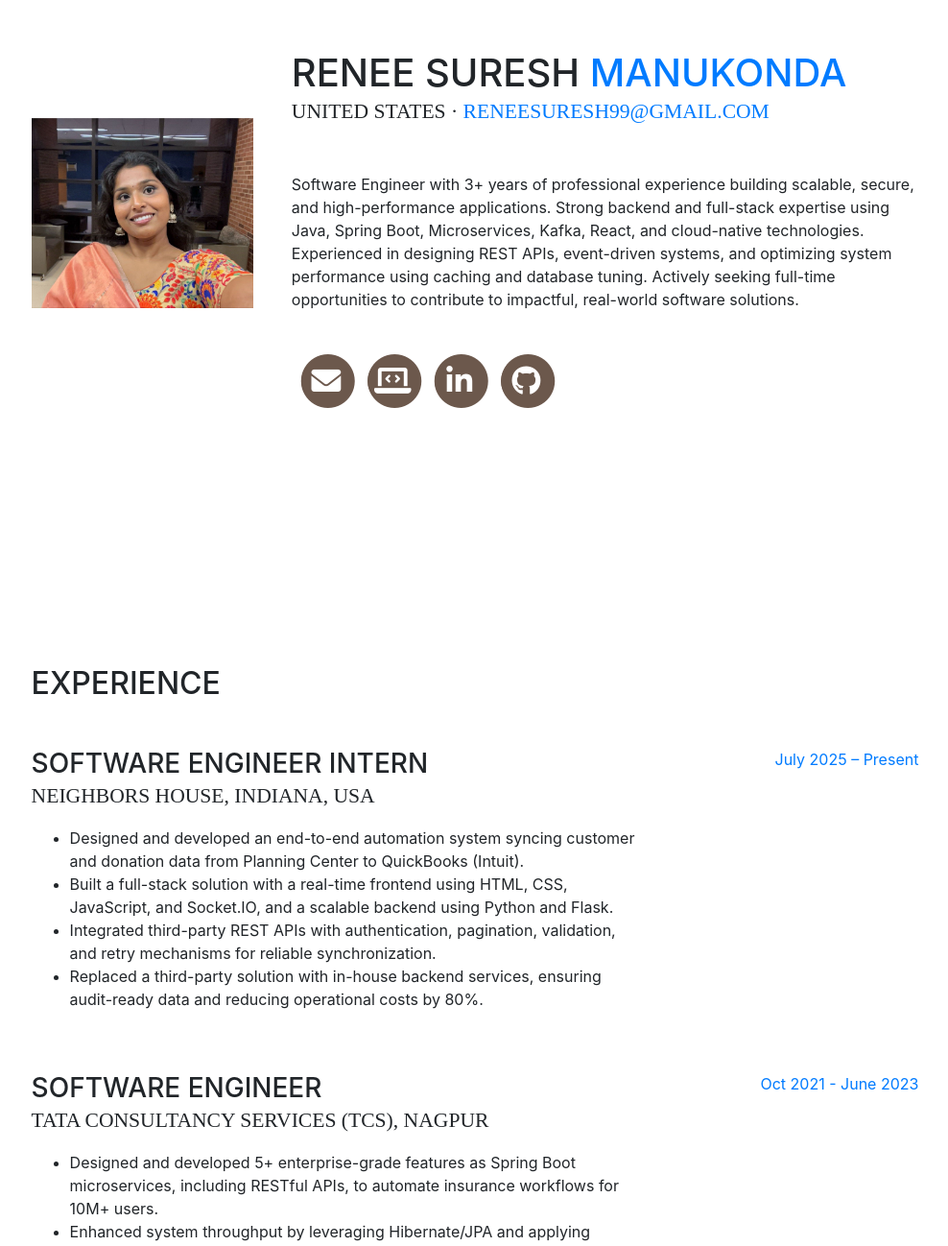
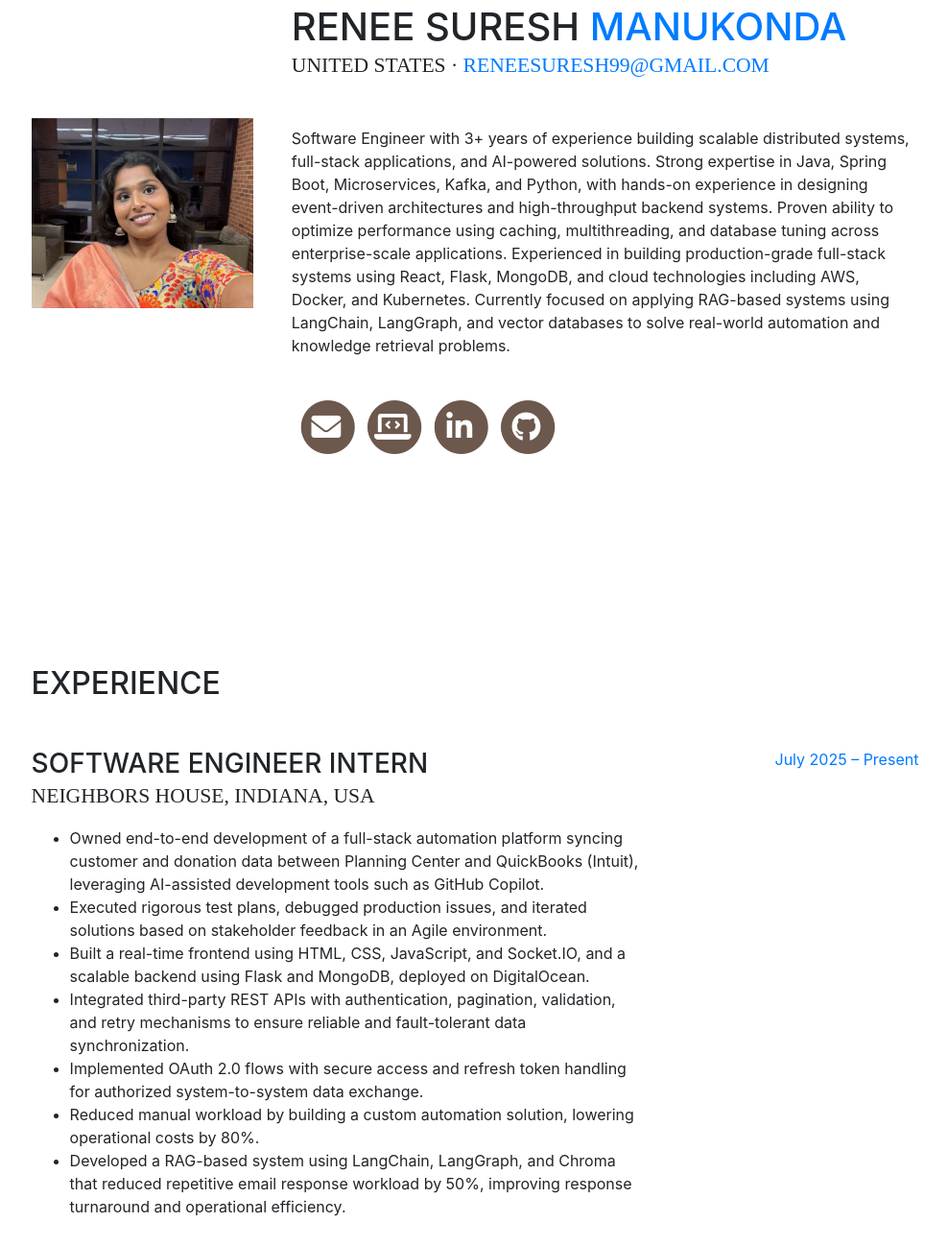
Before and after one commit to manur02/manur02.github.io, a website with bundled scripts: page index.html in a window 1280 px wide. Shown: the part 155-1453 px from the top of the page at 96% size, without its empty margins (145-1133 px from the left). Built offline with nearby package versions, Linux system fonts and the light colour scheme; a web font is replaced by a local one.

Commit message:
Update index.html

```diff
--- a/index.html
+++ b/index.html
@@ -70,10 +70,11 @@
               <a href="mailto:reneesuresh99@gmail.com">reneesuresh99@gmail.com</a>
           </div>
       <p class="mb-5">
-          Software Engineer with 3+ years of professional experience building scalable, secure, and high-performance applications.
-          Strong backend and full-stack expertise using Java, Spring Boot, Microservices, Kafka, React, and cloud-native technologies.
-          Experienced in designing REST APIs, event-driven systems, and optimizing system performance using caching and database tuning.
-          Actively seeking full-time opportunities to contribute to impactful, real-world software solutions.
+        Software Engineer with 3+ years of experience building scalable distributed systems, full-stack applications, and AI-powered solutions.
+        Strong expertise in Java, Spring Boot, Microservices, Kafka, and Python, with hands-on experience in designing event-driven architectures and high-throughput backend systems.
+        Proven ability to optimize performance using caching, multithreading, and database tuning across enterprise-scale applications.
+        Experienced in building production-grade full-stack systems using React, Flask, MongoDB, and cloud technologies including AWS, Docker, and Kubernetes.
+        Currently focused on applying RAG-based systems using LangChain, LangGraph, and vector databases to solve real-world automation and knowledge retrieval problems.
       </p>
 
           <ul class="list-inline list-social-icons mb-0">
@@ -123,10 +124,13 @@
               <h3 class="mb-0">Software Engineer Intern</h3>
               <div class="subheading mb-3">NEIGHBORS HOUSE, Indiana, USA</div>
               <ul>
-                <li>Designed and developed an end-to-end automation system syncing customer and donation data from Planning Center to QuickBooks (Intuit).</li>
-                <li>Built a full-stack solution with a real-time frontend using HTML, CSS, JavaScript, and Socket.IO, and a scalable backend using Python and Flask.</li>
-                <li>Integrated third-party REST APIs with authentication, pagination, validation, and retry mechanisms for reliable synchronization.</li>
-                <li>Replaced a third-party solution with in-house backend services, ensuring audit-ready data and reducing operational costs by 80%.</li>
+                <li>Owned end-to-end development of a full-stack automation platform syncing customer and donation data between Planning Center and QuickBooks (Intuit), leveraging AI-assisted development tools such as GitHub Copilot.</li>
+                <li>Executed rigorous test plans, debugged production issues, and iterated solutions based on stakeholder feedback in an Agile environment.</li>
+                <li>Built a real-time frontend using HTML, CSS, JavaScript, and Socket.IO, and a scalable backend using Flask and MongoDB, deployed on DigitalOcean.</li>
+                <li>Integrated third-party REST APIs with authentication, pagination, validation, and retry mechanisms to ensure reliable and fault-tolerant data synchronization.</li>
+                <li>Implemented OAuth 2.0 flows with secure access and refresh token handling for authorized system-to-system data exchange.</li>
+                <li>Reduced manual workload by building a custom automation solution, lowering operational costs by 80%.</li>
+                <li>Developed a RAG-based system using LangChain, LangGraph, and Chroma that reduced repetitive email response workload by 50%, improving response turnaround and operational efficiency.</li>
               </ul>
             </div>
             <div class="resume-date text-md-right">
@@ -183,7 +187,21 @@ ensuring real-time synchronization across users.</li>
 <section class="resume-section p-3 p-lg-4 d-flex flex-column pr-lg-6" id="projects">
   <div class="my-auto">
     <h2 class="mb-5">Projects</h2>
-
+  <div class="resume-item d-flex flex-column flex-md-row mb-5">
+    <div class="resume-content mr-auto">
+      <h3 class="mb-0">
+        AI Engineering Intelligence Platform
+        <a href="https://github.com/manoj-karanam/AI-Engineering-Intelligence-Platform" target="_blank" rel="noopener noreferrer" style="font-size:0.85rem; margin-left:8px;">
+          [GitHub]
+        </a>
+      </h3>
+      <div class="subheading mb-3">Apr 2026 – Present</div>
+      <ul>
+        <li>Built a full-stack RAG-based intelligence platform using React, FastAPI, LangChain, LangGraph, and Pinecone for natural language querying of YouTube videos and GitHub repositories.</li>
+        <li>Implemented transcript and code ingestion, semantic search, and AI-powered summarization to help users revisit educational content, analyze repositories, and reduce manual exploration effort.</li>
+      </ul>
+    </div>
+  </div>
     <div class="resume-item d-flex flex-column flex-md-row mb-5">
       <div class="resume-content mr-auto">
         <h3 class="mb-0">
```
Lines whose indentation alone changed are shown as unchanged.
